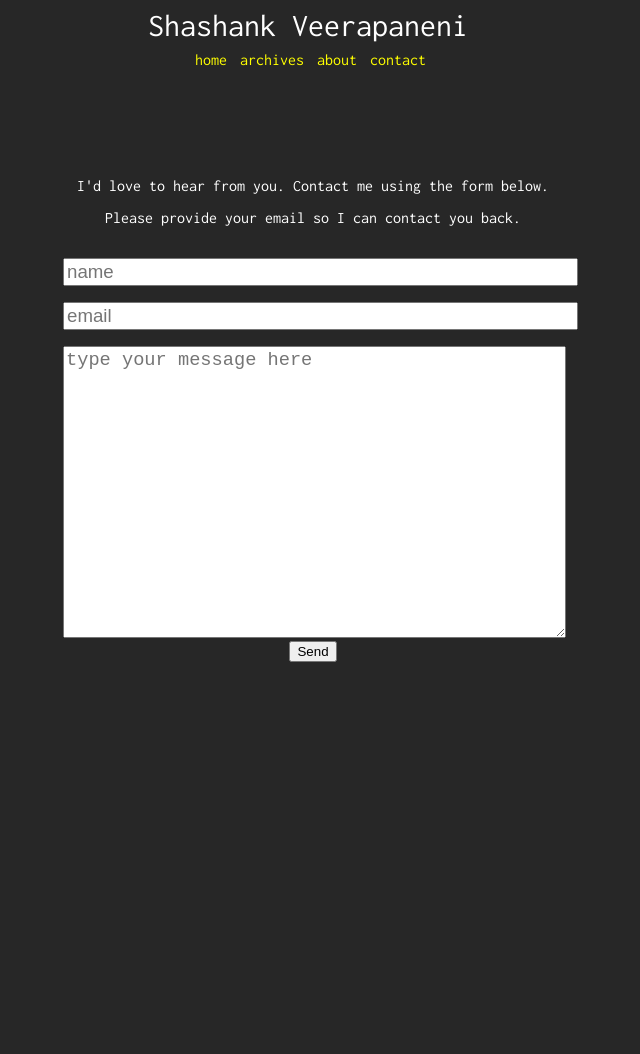
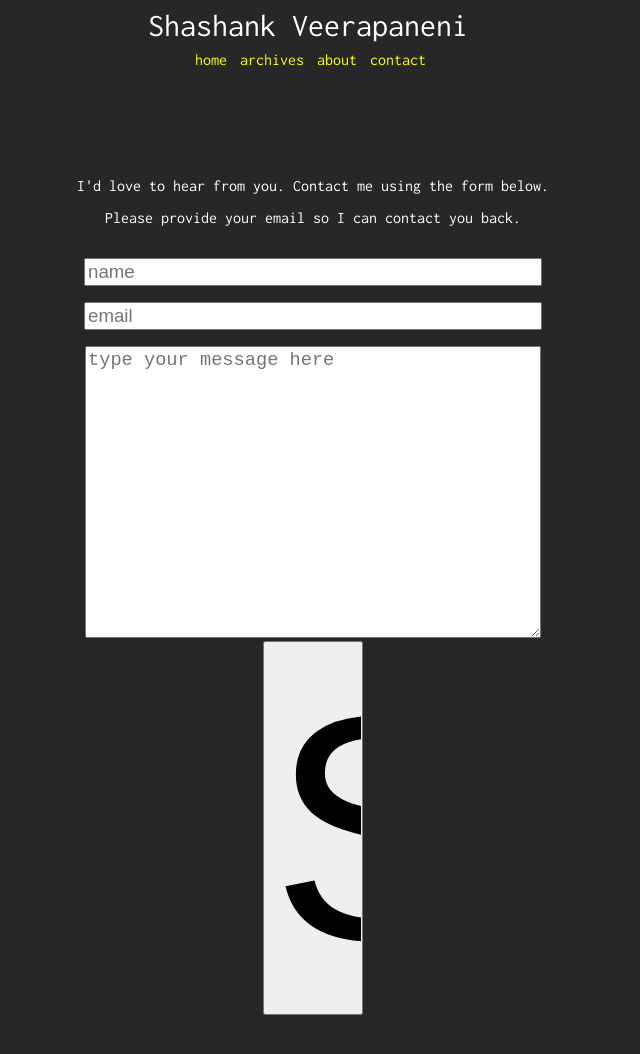
Before and after one commit to shashankv02/sitebackup, a Jekyll site: the page built from contact/index.html, in a window 1280 px wide. Shown: the top 1054 px of the page, without its empty margins (327-967 px from the left). Built offline with Jekyll 4.4.1, drawn with Linux system fonts in a browser that asks for light colours.

Commit message:
mobile enhancements

```diff
--- /dev/null
+++ b/Gemfile
@@ -0,0 +1,3 @@
+source 'https://rubygems.org'
+gem 'jekyll'
+gem 'jekyll-sitemap'
--- a/_layouts/category_index.html
+++ b/_layouts/category_index.html
@@ -5,7 +5,7 @@
 <div class="category">
 
     <div class="category__posts">
-        <h1> {{page.title}}</h1>
+        <h2> {{page.title}}</h2><br>
         <ul>
             {% for post in site.posts %}
             {% for cat in post.categories %}
--- a/_layouts/default.html
+++ b/_layouts/default.html
@@ -4,7 +4,7 @@
 <head>
     <meta charset="utf-8">
     <meta http-equiv="X-UA-Compatible" content="IE=edge">
-    <meta name="viewport" content="width=device-width, initial-scale=1, user-scalable=no">
+    <meta name="viewport" content="width=device-width">
 
     {% if page.title %}
         <title>{{ page.title }}</title>
--- a/archives/index.html
+++ b/archives/index.html
@@ -3,7 +3,7 @@
 ---
 
 <div class="blog">
-<h1> {{ page.title }} </h1>
+<h2>  Archives  </h2><br>
 
 {% for post in site.posts %}
 <a href={{ post.url }}>{{ post.title }}</a><br><br>
--- a/assets/css/main.scss
+++ b/assets/css/main.scss
@@ -4,12 +4,16 @@
 @import "reset";
 @import "config";
 
-body {
+html, body {
 	color: $color-white;
 	background: $color-near-black;
 	font-family: 'Inconsolata', ;
 	font-size: 100%;
 	font-weight: 400;
+	margin:0; /* remove default margin */
+     	padding:0; /* remove default padding */
+     	width:100%; /* take full browser width */
+     	height:100%; /* take full browser height*/
 }
 h1 {
 	margin-bottom: 5px;
@@ -79,7 +83,14 @@
 }
 
 .post_wrapper {
-	max-width: 900px;
+	//max-width: 900px;
+	@media only screen and (min-device-width: 480px){
+		max-width: 95%;
+	}
+	@media only screen and (min-width : 992px) {
+		max-width:70%;
+    	}
+
 	word-wrap: break-word;
 	margin: auto;
 	padding: 60px 0px 60px 0px;
@@ -128,7 +139,14 @@
 
 .blog {
 	padding-bottom: 30px;
-	float: left;
+	@media only screen and (min-width: 481px){
+		float: left;
+	}
+
+	@media only screen and (max-width: 481px){
+		text-align: center
+	}
+
 	h1 {
 		font-size: 1.4em;
 		margin-bottom: 5px;
@@ -137,7 +155,14 @@
 
 .sidebar {
 	padding-bottom: 30px;
-	float: right;
+
+	@media only screen and (min-width: 481px){
+		float: right;
+	}
+
+	@media only screen and (max-width: 480px){
+		text-align: center
+	}
 	h1 {
 		font-size: 1.4em;
 		margin-bottom: 5px;
@@ -160,9 +185,16 @@
 
 
 	&__posts {
-		margin-top: 20px;
+		//margin-top: 20px;
 		padding-bottom: 30px;
-		float: left;
+		@media only screen and (min-width: 481px){
+			float: left;
+		}
+
+		@media only screen and (max-width: 481px){
+			text-align: center
+		}
+
 		h1 {
 			font-size: 1.4em;
 			margin-bottom: 5px;
@@ -209,7 +241,8 @@
 	&__content {
 		padding-top: 40px;
 		word-wrap: break-word;
-		width: 900px;
+		//width: 900px;
+		max-width: 100%;
 		h1 {
 			font-size: 1.4em;
 			font-weight: 700;
@@ -280,10 +313,12 @@
 			line-height: 1.5;
 			border-radius: 3px;
 			background: $color-pure-black;
+			overflow: scroll;
+
 			code {
 				color: $color-code;
 				background: none;
-				width: 80%;
+				width: 100%;
 				//word-break: break-all;
 				//word-wrap: break-word;
 				//overflow-wrap: break-word;
@@ -300,7 +335,7 @@
 
  			 	/* Adds a hyphen where the word breaks, if supported (No Blink) */
  				 -ms-hyphens: auto;
-  				-moz-hyphens: auto;
+  				 -moz-hyphens: auto;
  				 -webkit-hyphens: auto;
  				 hyphens: auto;
 			}
@@ -315,7 +350,21 @@
 
 .about {
 	//float: left
-	text-align:center;
+	text-align: center;
+
+	&__input {
+		width: 90%;
+	}
+	&__textarea {
+		width: 90%;
+		height: auto;
+	}
+	&__buttons {
+		width:20%;
+		height:100%;
+		font-size: 20em;
+		text-align: center;
+	}
 	&__title {
 		font-size: 1.6em;
 		font-weight: 700;
--- a/contact/index.html
+++ b/contact/index.html
@@ -9,10 +9,10 @@
 
 <form action="https://formspree.io/shashankv@live.in"
     method="POST">
-    <input type="text" name="name" placeholder="name" size="44" style="font-size:14pt;" required><br><br>
-    <input type="email" name="_replyto" placeholder="email" size="44" style="font-size:14pt;" required><br><br>
-    <textarea name="message" placeholder="type your message here" rows="13" cols="43" style="font-size:14pt;" required></textarea><br>
-    <input type="submit" value="Send" height:50px;width:200px; text-align: center; font-size: 14px;/>
+    <input type="text" name="name" placeholder="name" class="about__input" style="font-size:14pt;" required><br><br>
+    <input type="email" name="_replyto" placeholder="email" class="about__input" style="font-size:14pt;" required><br><br>
+    <textarea name="message" placeholder="type your message here" class="about__textarea"  rows=13 style="font-size:14pt;" required></textarea><br>
+    <input type="submit" value="Send" height:50px;width:200px; class="about__buttons" text-align: center; font-size: 14px;/>
     <input type="hidden" name="_next" value="{{ site.url }}/contact/thanks.html"/>
 </form>
 
```
Also changed, not shown: README.md (added), 1 other file.
